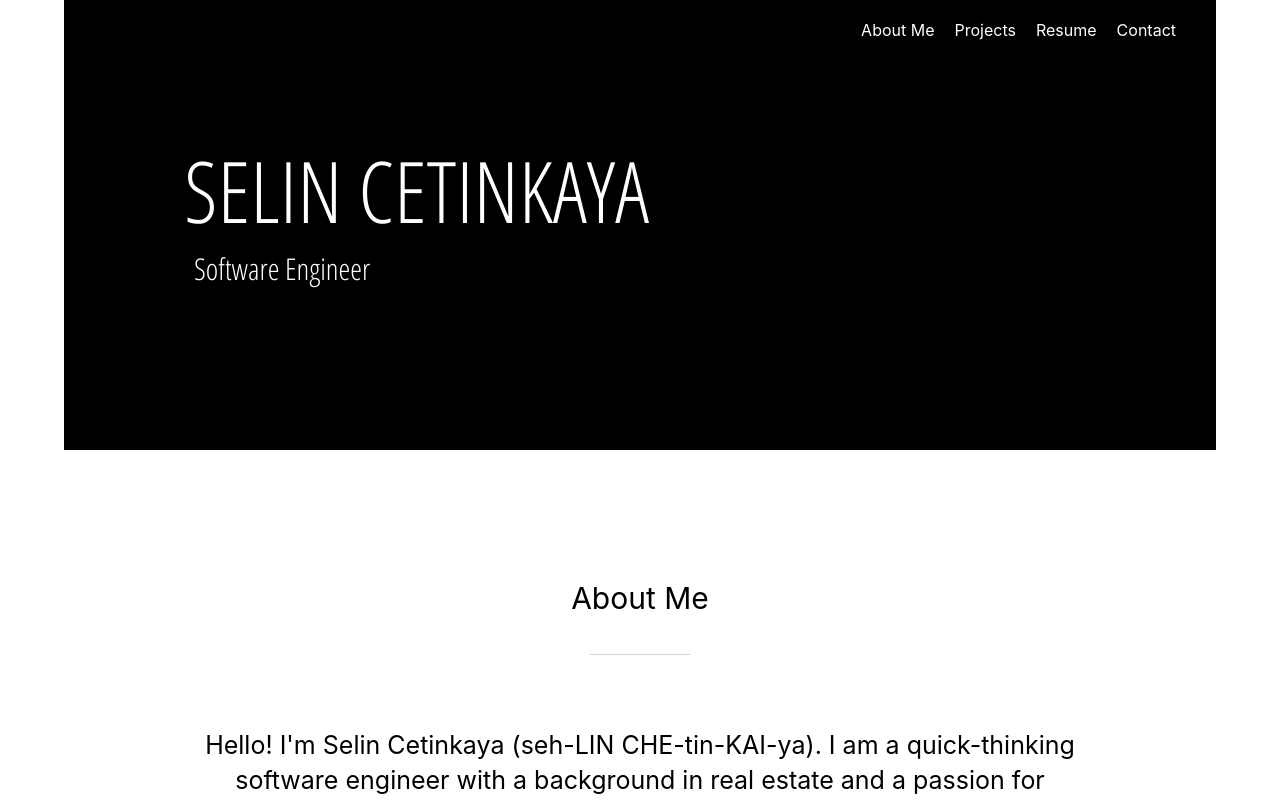
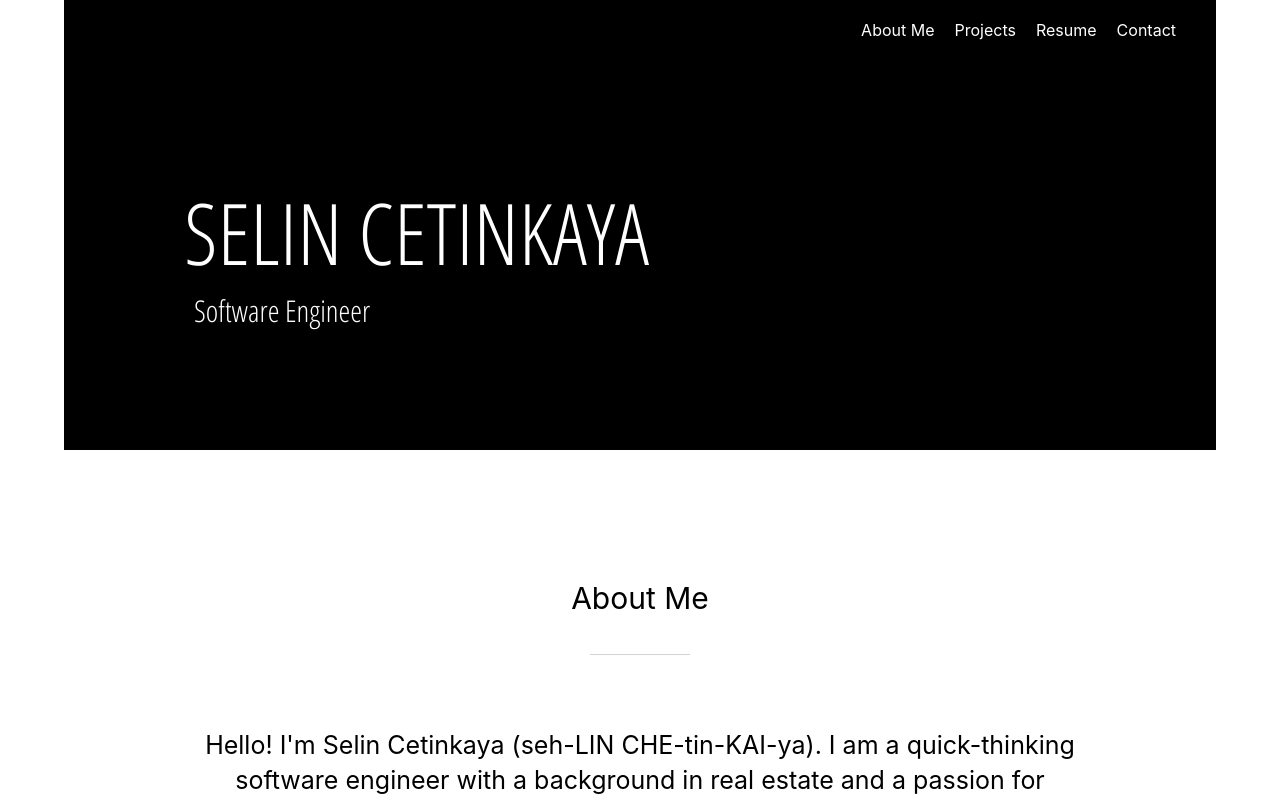
Before and after one commit to SelinCetinkaya/personal-website, a React (Create React App) app in the folder personal-website/: page / in a window 1280 px wide. Shown: the top 800 px of the page. Built offline with nearby package versions, Linux system fonts and the light colour scheme; no server answers.

Commit message:
transition for header shrink (could be smoother)

```diff
--- a/personal-website/src/App.js
+++ b/personal-website/src/App.js
@@ -12,8 +12,7 @@ function App() {
   useEffect(() => {
     if (typeof window !== "undefined") {
       window.addEventListener("scroll", () => {
-        setSmallHeader(window.pageYOffset > 200);
-        console.log(window.pageYOffset);
+        setSmallHeader(window.pageYOffset > 0);
       });
     }
   }, []);
--- a/personal-website/src/components/AboutMe/AboutMe.css
+++ b/personal-website/src/components/AboutMe/AboutMe.css
@@ -5,9 +5,13 @@
 }
 
 .small-about-me {
-  margin-top: 350px;
+  margin-top: 400px;
   display: flex;
   flex-direction: column;
+}
+
+.about-me-transition {
+  transition-duration: 0.5s;
 }
 
 #about-me-title {
--- a/personal-website/src/components/AboutMe/AboutMe.jsx
+++ b/personal-website/src/components/AboutMe/AboutMe.jsx
@@ -4,7 +4,11 @@ import "./AboutMe.css";
 function AboutMe({ smallHeader }) {
   return (
     <>
-      <div className={`${smallHeader ? "small-about-me" : "about-me"}`}>
+      <div
+        className={`about-me-transition ${
+          smallHeader ? "small-about-me" : "about-me"
+        }`}
+      >
         <p id="about-me-title">About Me</p>
         <hr id="about-me-break" />
         <p id="about-me-content">
--- a/personal-website/src/components/Header/Header.css
+++ b/personal-website/src/components/Header/Header.css
@@ -49,16 +49,21 @@
   color: lightgray;
 }
 
-#name {
+.header-transition {
+  transition-duration: 0.3s;
+  transition-delay: 0ms;
+}
+
+.name {
   color: white;
   font-family: "Open Sans Condensed", sans-serif;
   font-size: 85px;
   margin-left: 120px;
   margin-bottom: 0;
-  margin-top: 0;
+  top: 0;
 }
 
-#small-name {
+.small-name {
   color: white;
   font-family: "Open Sans Condensed", sans-serif;
   font-size: 40px;
@@ -69,12 +74,16 @@
   top: 0px;
 }
 
-#header-description {
+.header-description {
   font-size: 30px;
   color: white;
   font-family: "Open Sans Condensed", sans-serif;
   margin-left: 130px;
   margin-top: 0;
+}
+
+.small-header-description {
+  display: none;
 }
 
 @media only screen and (max-width: 1030px) {
--- a/personal-website/src/components/Header/Header.jsx
+++ b/personal-website/src/components/Header/Header.jsx
@@ -4,23 +4,28 @@ import "./Header.css";
 import SelinCetinkayaResume from "../SelinCetinkayaResume3.pdf";
 
 function Header({ smallHeader }) {
-  // const [smallHeader, setSmallHeader] = useState(false);
-
-  // useEffect(() => {
-  //   if (typeof window !== "undefined") {
-  //     window.addEventListener("scroll", () => {
-  //       setSmallHeader(window.pageYOffset > 200);
-  //       console.log(window.pageYOffset);
-  //     });
-  //   }
-  // }, []);
-
   return (
     <div className="header">
-      <div className={`${smallHeader ? "small-header-box" : "header-box"}`}>
+      <div
+        className={`header-transition ${
+          smallHeader ? "small-header-box" : "header-box"
+        }`}
+      >
         <div className="header-contents">
-          <p id={`${smallHeader ? "small-name" : "name"}`}>SELIN CETINKAYA</p>
-          {smallHeader ? "" : <p id="header-description">Software Engineer</p>}
+          <p
+            className={`header-transition ${
+              smallHeader ? "small-name" : "name"
+            }`}
+          >
+            SELIN CETINKAYA
+          </p>
+          <p
+            className={`header-transition ${
+              smallHeader ? "small-header-description" : "header-description"
+            }`}
+          >
+            Software Engineer
+          </p>
         </div>
         <div className="header-links">
           <Link className="header-link" to="about-me" smooth={true}>
```
